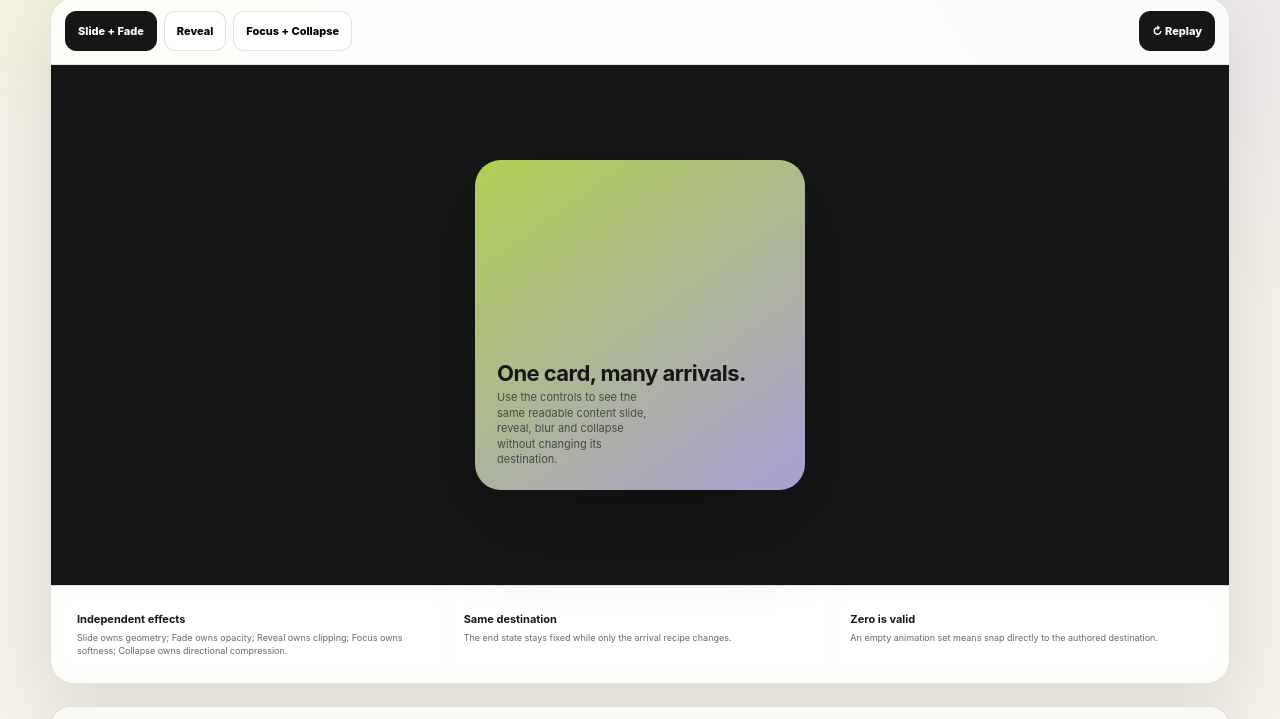
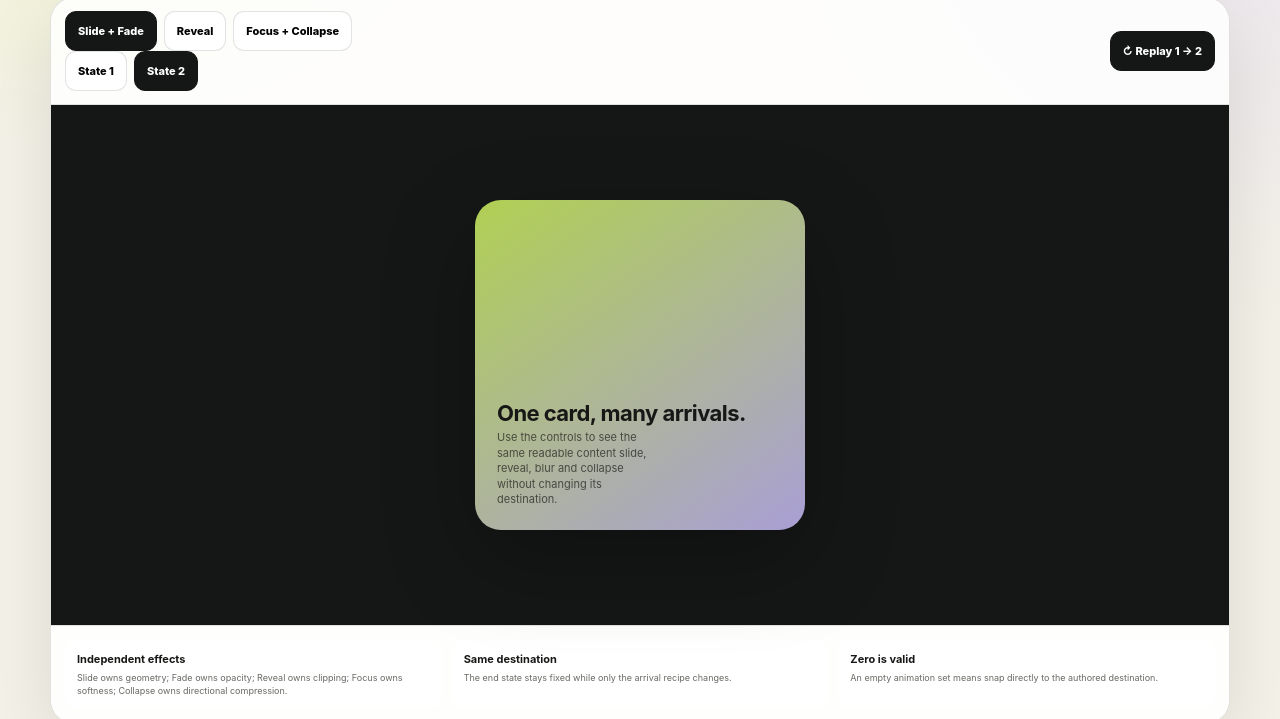
Before and after one commit to digiguru/spacial-stage, a website built with Vite: page demos/composed-animations.html in a window 1280 px wide. Shown: the part 215-934 px from the top of the page. Built offline with nearby package versions, Linux system fonts and the light colour scheme.

Commit message:
demo: add direct state selection to composed-animations

```diff
--- a/demos/composed-animations.html
+++ b/demos/composed-animations.html
@@ -18,11 +18,11 @@
   <a href="/demos/depth-stacking.html">Depth</a>
   <a href="/demos/3d-transforms.html">3D</a>
 </nav></header>
-<main class="demo-shell"><section class="demo-hero"><div><p class="eyebrow">Motion grammar</p><h1>Effects compose.</h1></div><p>Animations are a set, not a single transition type. Toggle combinations and replay the same destination using different starting effects.</p></section><section class="demo-panel"><div class="demo-toolbar"><div class="state-buttons">
+<main class="demo-shell"><section class="demo-hero"><div><p class="eyebrow">Motion grammar</p><h1>Effects compose.</h1></div><p>Animations are a set, not a single transition type. Toggle combinations and replay the same destination using different starting effects.</p></section><section class="demo-panel"><div class="demo-toolbar"><div class="demo-control-stack"><div class="state-buttons">
     <button class="demo-button is-active" data-preset="slide-fade">Slide + Fade</button>
     <button class="demo-button" data-preset="reveal">Reveal</button>
     <button class="demo-button" data-preset="focus-collapse">Focus + Collapse</button>
-  </div><button id="focusedReplay" class="demo-button demo-button-primary">↻ Replay</button></div>
+  </div><div class="state-buttons"><button class="demo-button" data-motion-state="one">State 1</button><button class="demo-button is-active" data-motion-state="two">State 2</button></div></div><button id="focusedReplay" class="demo-button demo-button-primary">↻ Replay 1 → 2</button></div>
   <div class="simple-stage"><div id="focusedObject" class="simple-object"><div class="demo-object-copy"><strong>One card, many arrivals.</strong><p>Use the controls to see the same readable content slide, reveal, blur and collapse without changing its destination.</p></div></div></div>
   <div class="demo-caption"><article><strong>Independent effects</strong><p>Slide owns geometry; Fade owns opacity; Reveal owns clipping; Focus owns softness; Collapse owns directional compression.</p></article><article><strong>Same destination</strong><p>The end state stays fixed while only the arrival recipe changes.</p></article><article><strong>Zero is valid</strong><p>An empty animation set means snap directly to the authored destination.</p></article></div></section></main>
 </body></html>
```
